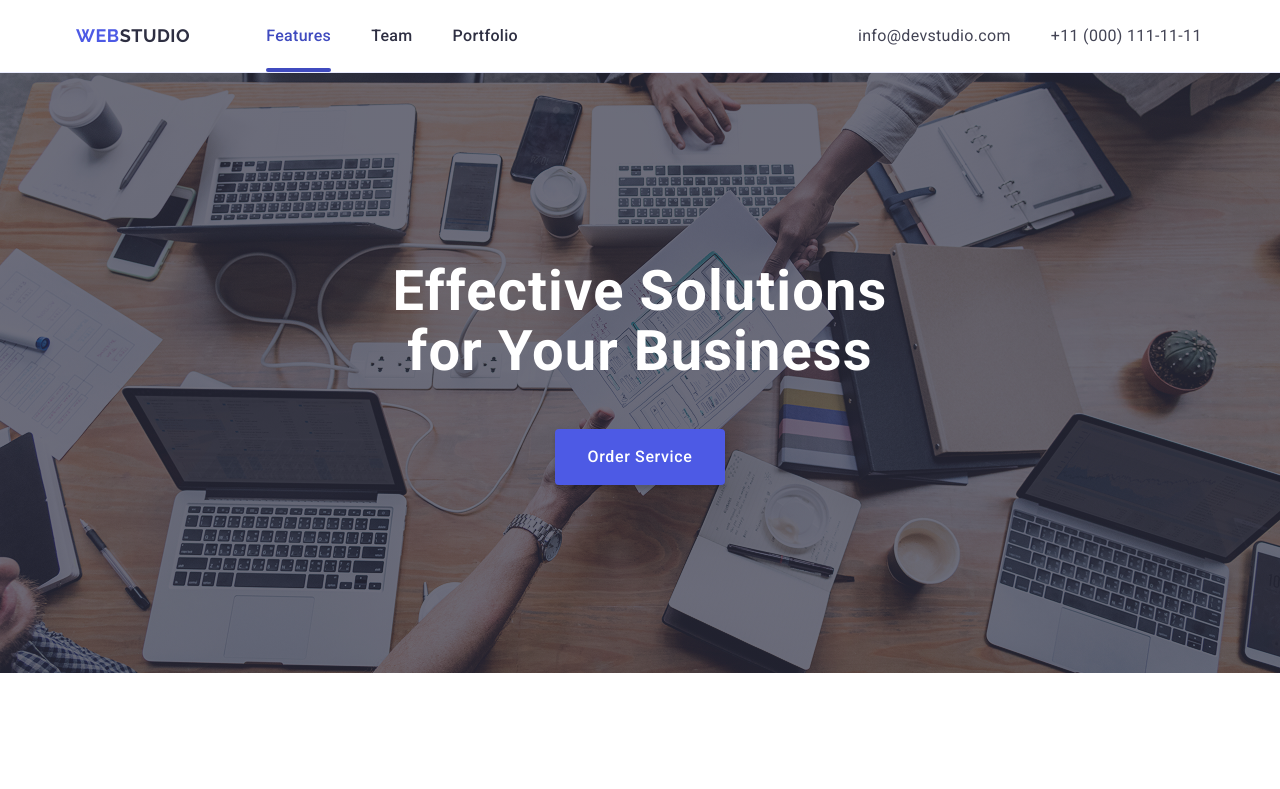
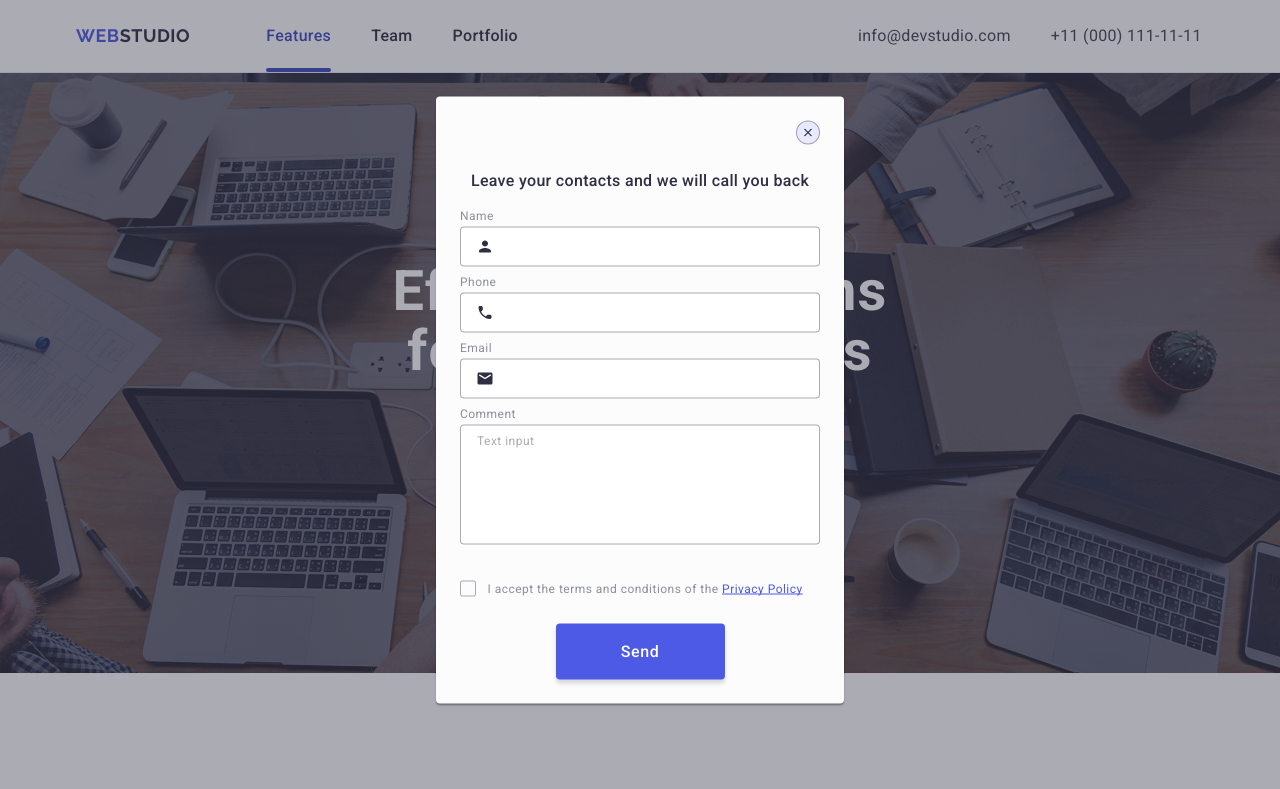
Before and after one commit to AleRitto/goit-markup-hw-05, a plain HTML site: page index.html in a window 1280 px wide. Shown: the top 789 px of the page. Drawn offline with nearby package versions, Linux system fonts and the light colour scheme.

Commit message:
goit-markup-hw-05

```diff
--- a/css/modal.css
+++ b/css/modal.css
@@ -138,6 +138,7 @@
   padding: 8px 16px;
   width: 100%;
   height: 120px;
+  margin-bottom: 16px;
   outline: transparent;
   border: 1px solid rgba(46, 47, 66, 0.4);
   border-radius: 4px;
--- a/index.html
+++ b/index.html
@@ -487,7 +487,7 @@
         </div>
       </div>
     </footer>
-    <div class="backdrop" id="modal">
+    <div class="backdrop is-open" id="modal">
       <div class="modal">
         <button class="modal-btn" type="button">
           <svg class="modal-btn-icon" width="8" height="8">
```
